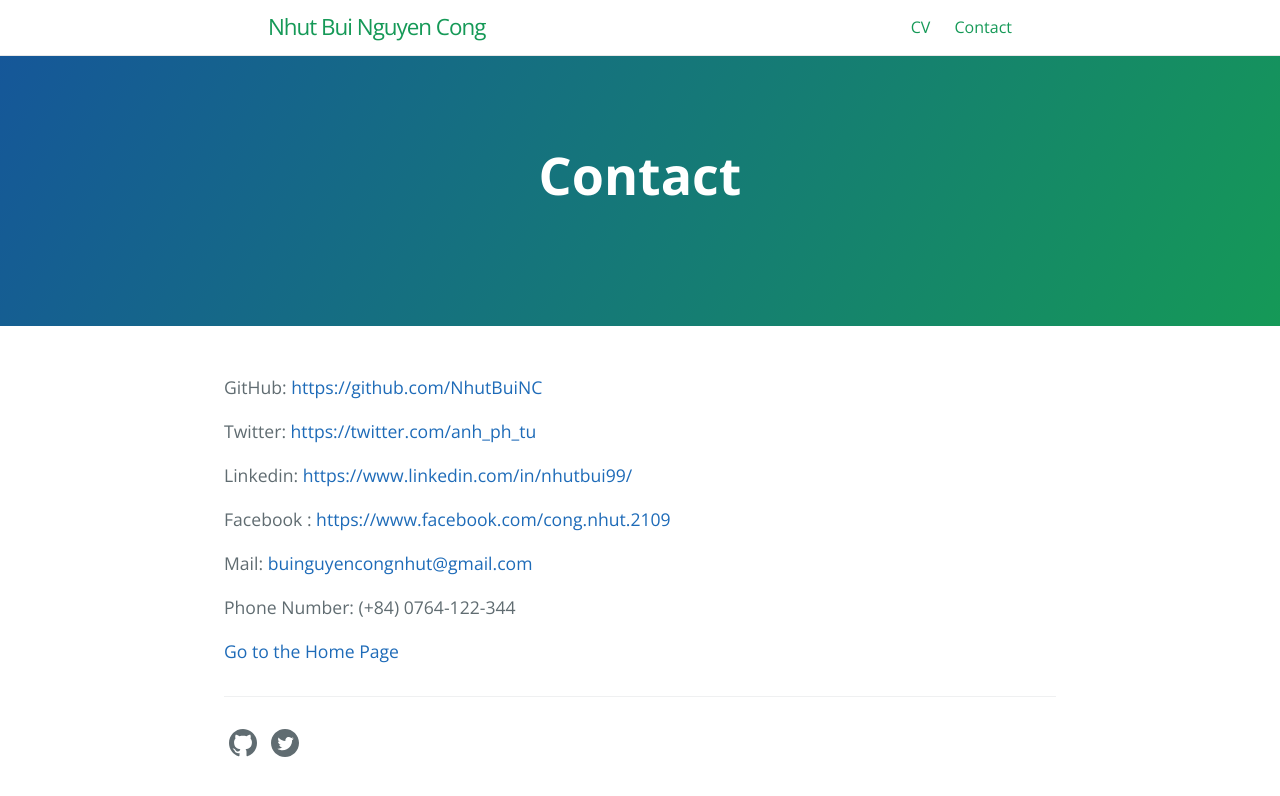
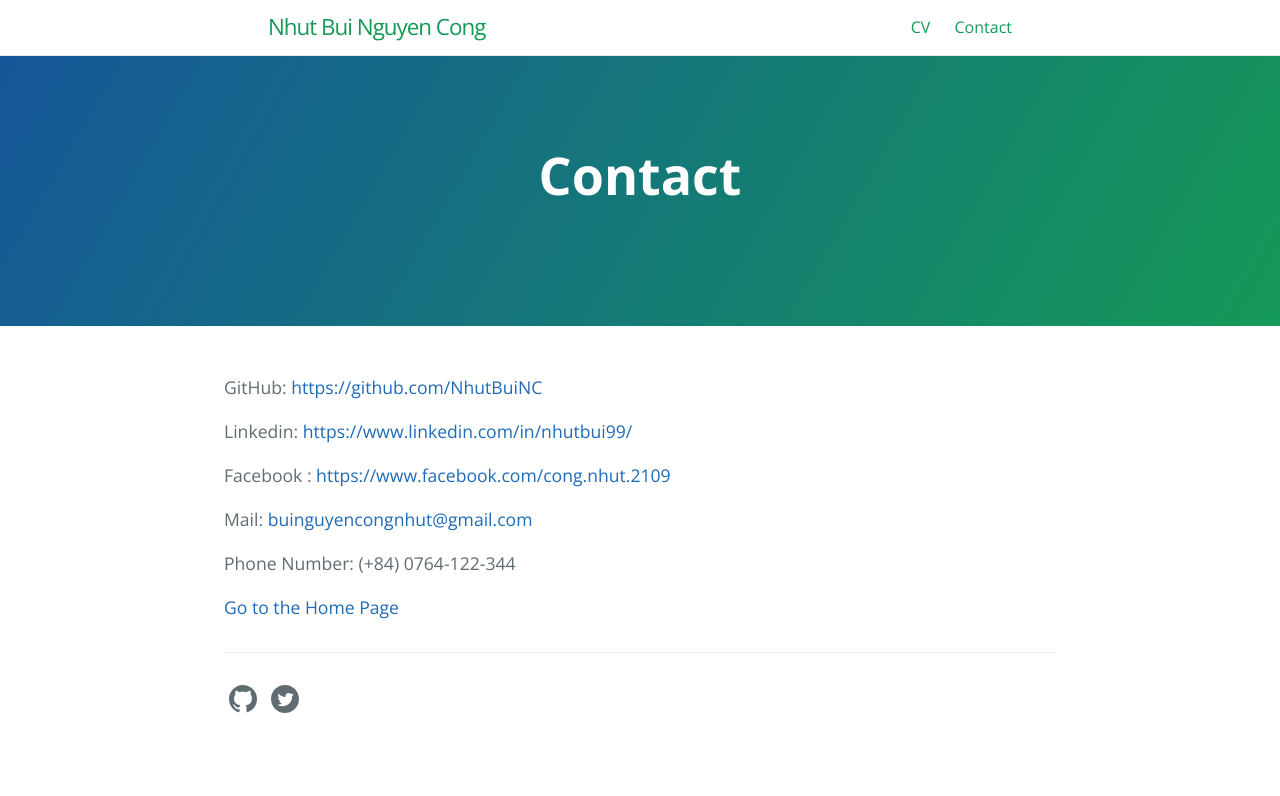
Before and after one commit to NhutBuiNC/NhutBuiNC.github.io, a Jekyll site: the page built from contact.md, in a window 1280 px wide. Shown: the top 796 px of the page. Built offline with Jekyll 4.4.1, drawn with Linux system fonts in a browser that asks for light colours; part of the change alters nothing that is shown.

Commit message:
Update contact.md

```diff
--- a/contact.md
+++ b/contact.md
@@ -14,8 +14,6 @@ order: 4
 
 GitHub: [https://github.com/NhutBuiNC](https://github.com/NhutBuiNC)
 
-Twitter: [https://twitter.com/anh_ph_tu](https://twitter.com/anh_ph_tu)
-
 Linkedin: [https://www.linkedin.com/in/nhutbui99/](https://www.linkedin.com/in/nhutbui99/)
 
 Facebook : [https://www.facebook.com/cong.nhut.2109](https://www.facebook.com/cong.nhut.2109)
```
